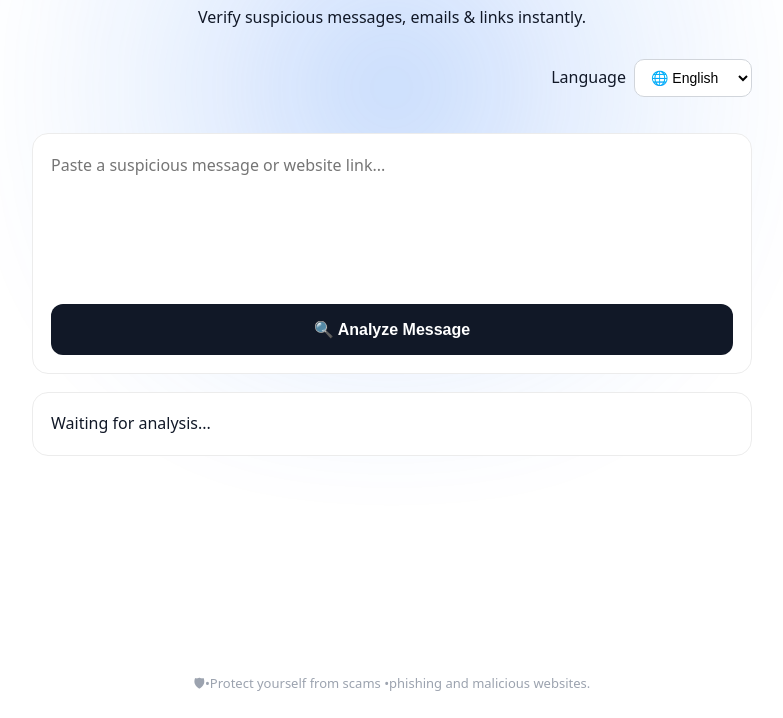
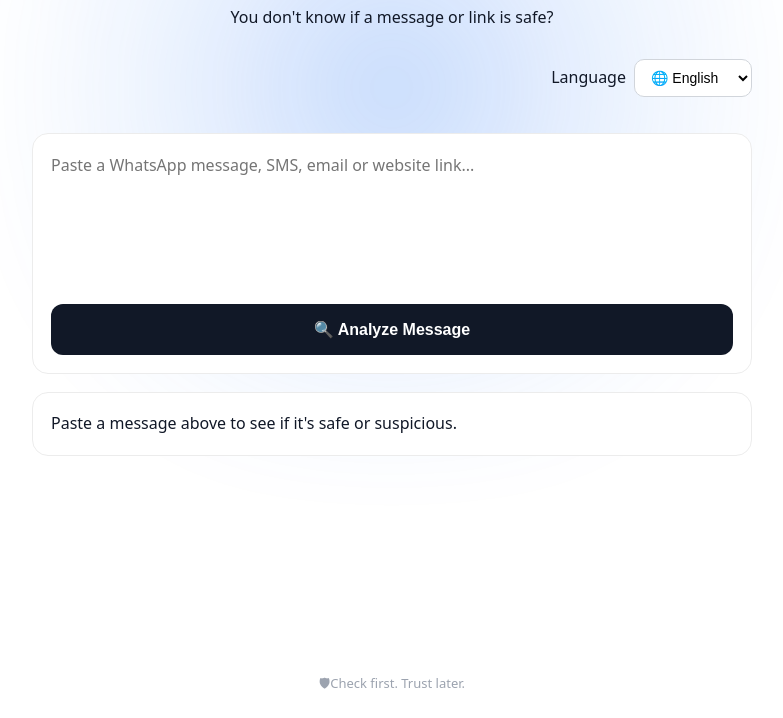
Before and after one commit to rishabhyadavtech/Truvexa.AI, a website: page public/index.html in a window 1280 px wide. Shown: the part 82-800 px from the top of the page, without its empty margins (248-1031 px from the left). Drawn offline with Linux system fonts and the light colour scheme.

Commit message:
Update index.html

```diff
--- a/public/index.html
+++ b/public/index.html
@@ -23,7 +23,7 @@
 </h1>
 
 <p class="tagline">
-Verify suspicious messages, emails & links instantly.
+You don't know if a message or link is safe?
 </p>
 
 </header>
@@ -46,7 +46,7 @@ Verify suspicious messages, emails & links instantly.
 
 <textarea
 id="input"
-placeholder= "Paste a suspicious message or website link..."
+placeholder= "Paste a WhatsApp message, SMS, email or website link..."
 ></textarea>
 
 <button
@@ -134,7 +134,7 @@ id="confidenceText">
   <div
 id="result"
 class="card result-card">
-    Waiting for analysis...
+    Paste a message above to see if it's safe or suspicious.
   </div>
 
   <!-- FEEDBACK -->
@@ -304,7 +304,7 @@ Additional details (optional)
   <!-- FOOTER -->
   <footer class="footer">
 
-🛡•Protect yourself from scams •phishing and malicious websites.
+🛡Check first. Trust later.
 
 </footer>
 
```
